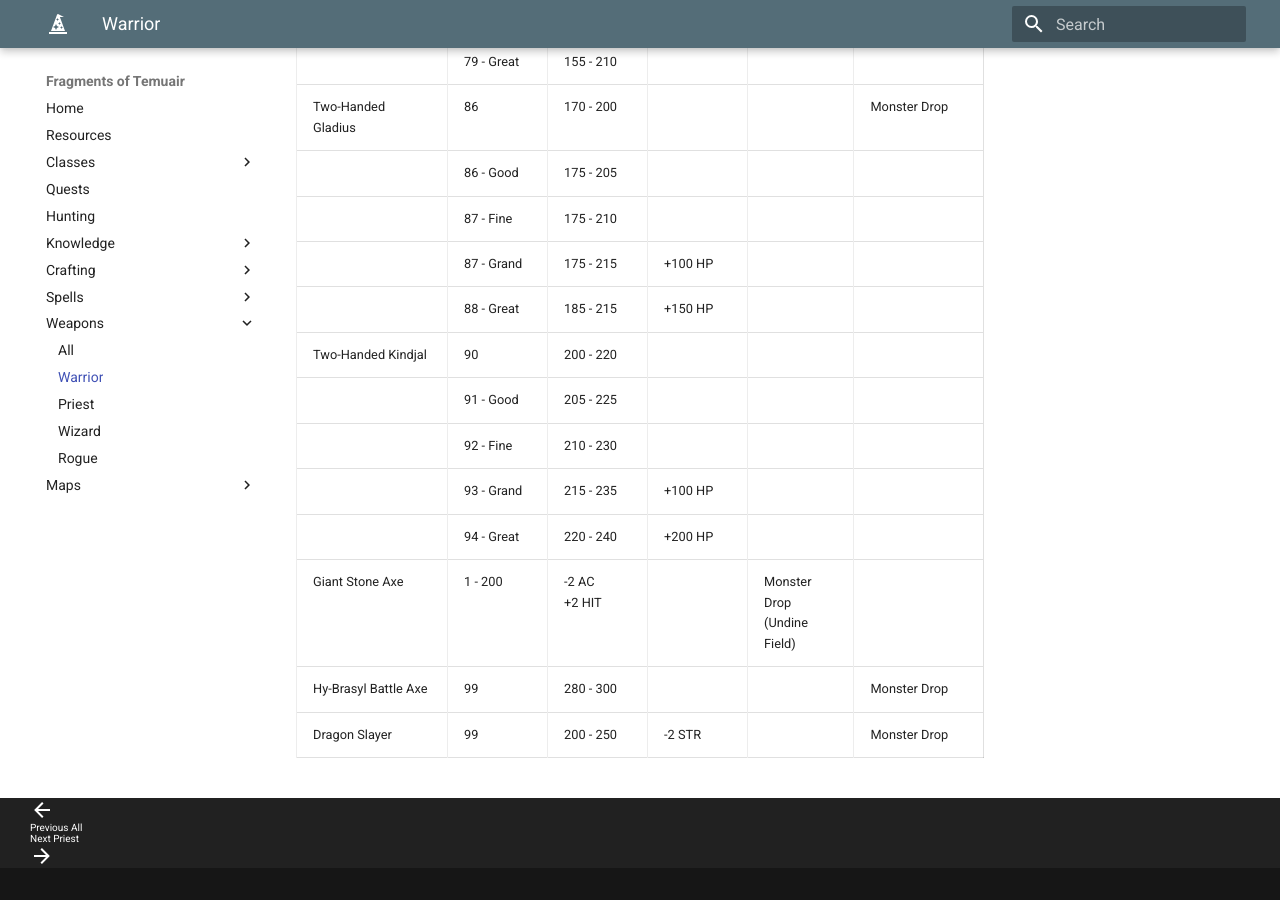
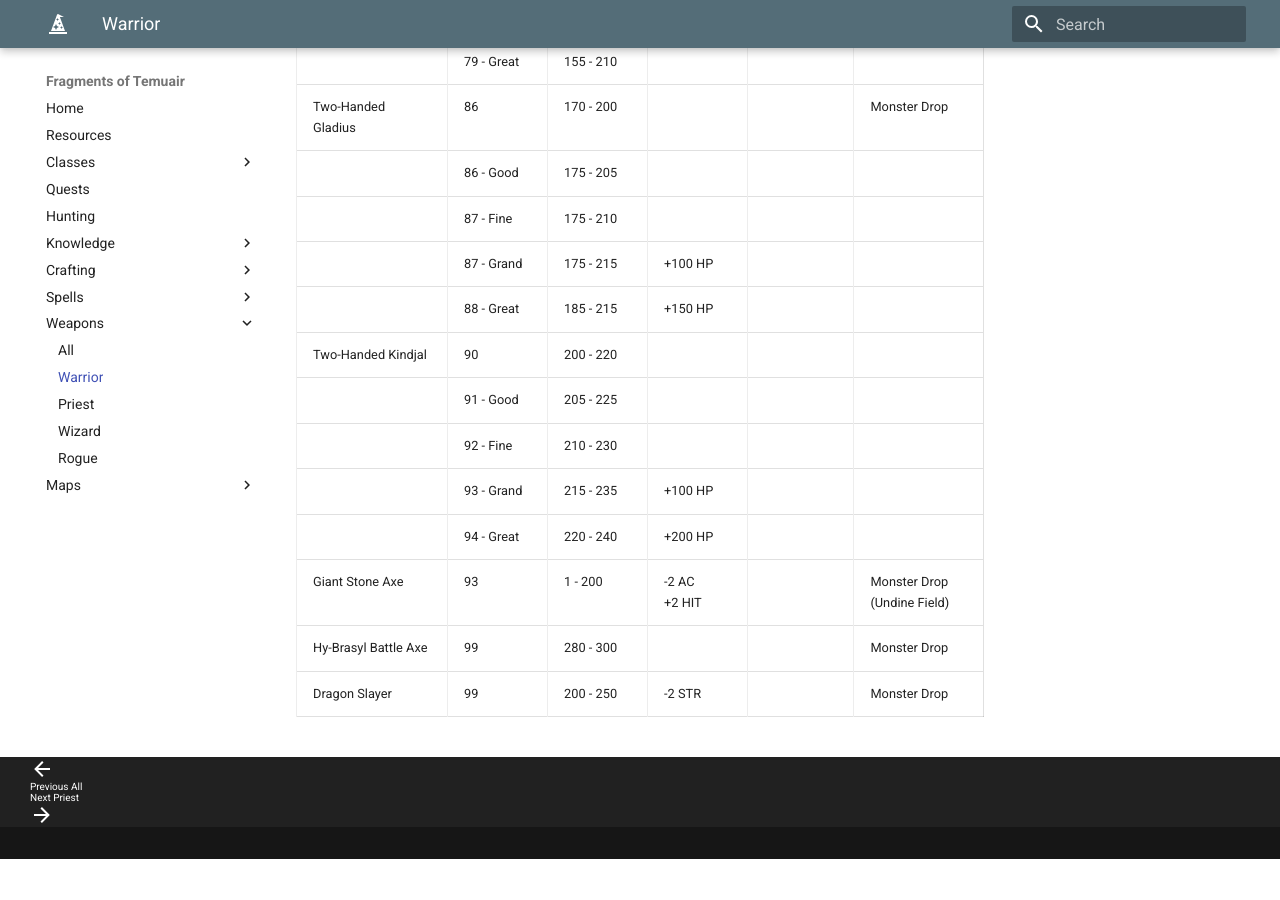
Before and after one commit to temuair/fot, an MkDocs documentation site: the page built from docs/weapons/warrior.md, in a window 1280 px wide and 900 px high, scrolled down 1778 px. Built offline with MkDocs 1.6.1 and Material for MkDocs 9.7.7, drawn with Linux system fonts in a browser that asks for light colours; after the commit the page ends 2637 px from its top, so only the background shows below that.

```diff
--- a/docs/weapons/warrior.md
+++ b/docs/weapons/warrior.md
@@ -37,6 +37,6 @@
 | | 92 - Fine | 210 - 230 | | | |
 | | 93 - Grand | 215 - 235 | +100 HP | | |
 | | 94 - Great | 220 - 240 | +200 HP | | |
-| Giant Stone Axe | 1 - 200 | -2 AC <br> +2 HIT | | Monster Drop <br> (Undine Field) |
+| Giant Stone Axe | 93 | 1 - 200 | -2 AC <br> +2 HIT | | Monster Drop <br> (Undine Field) |
 | Hy-Brasyl Battle Axe | 99 | 280 - 300 | | | Monster Drop |
 | Dragon Slayer | 99 | 200 - 250 | -2 STR | | Monster Drop |
```
